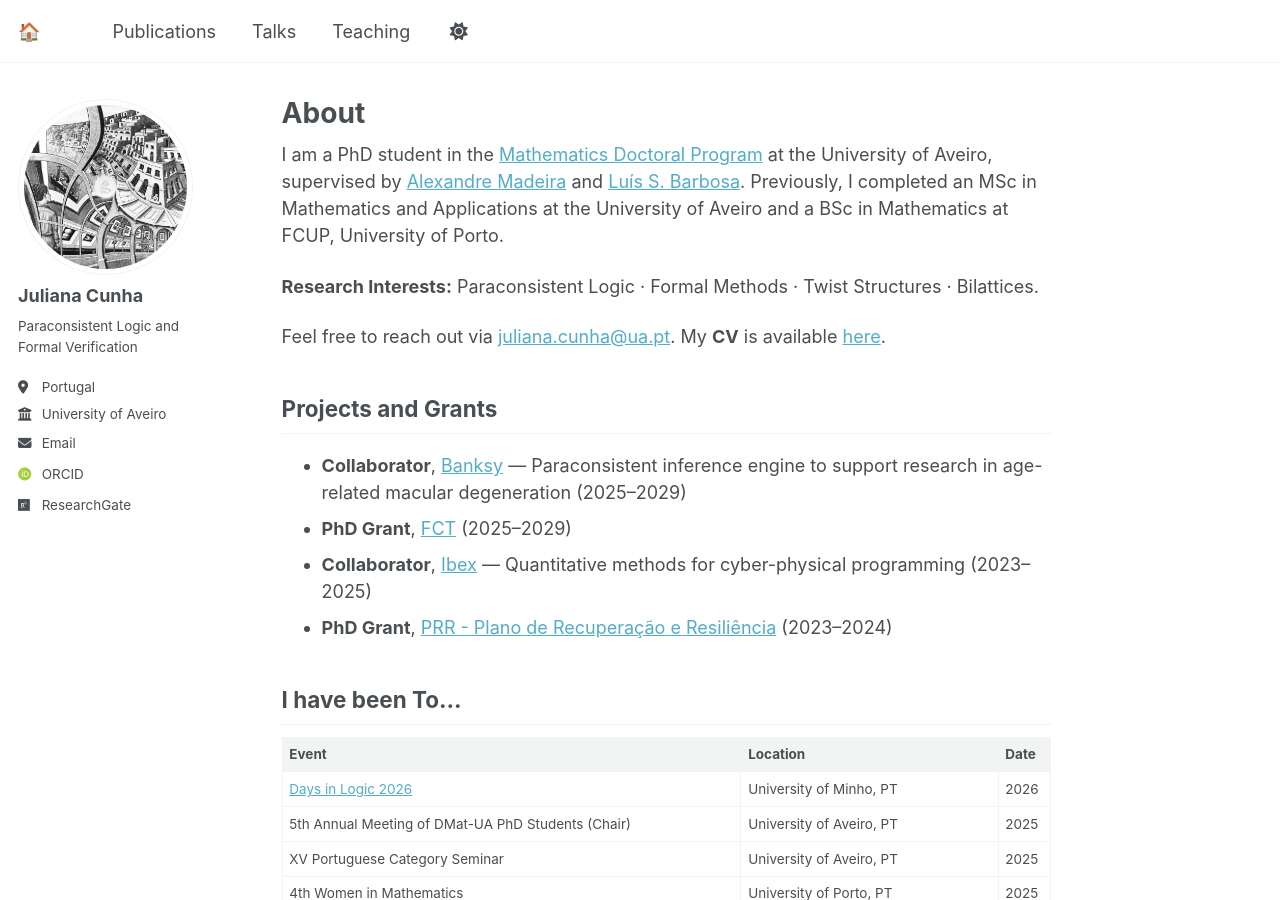
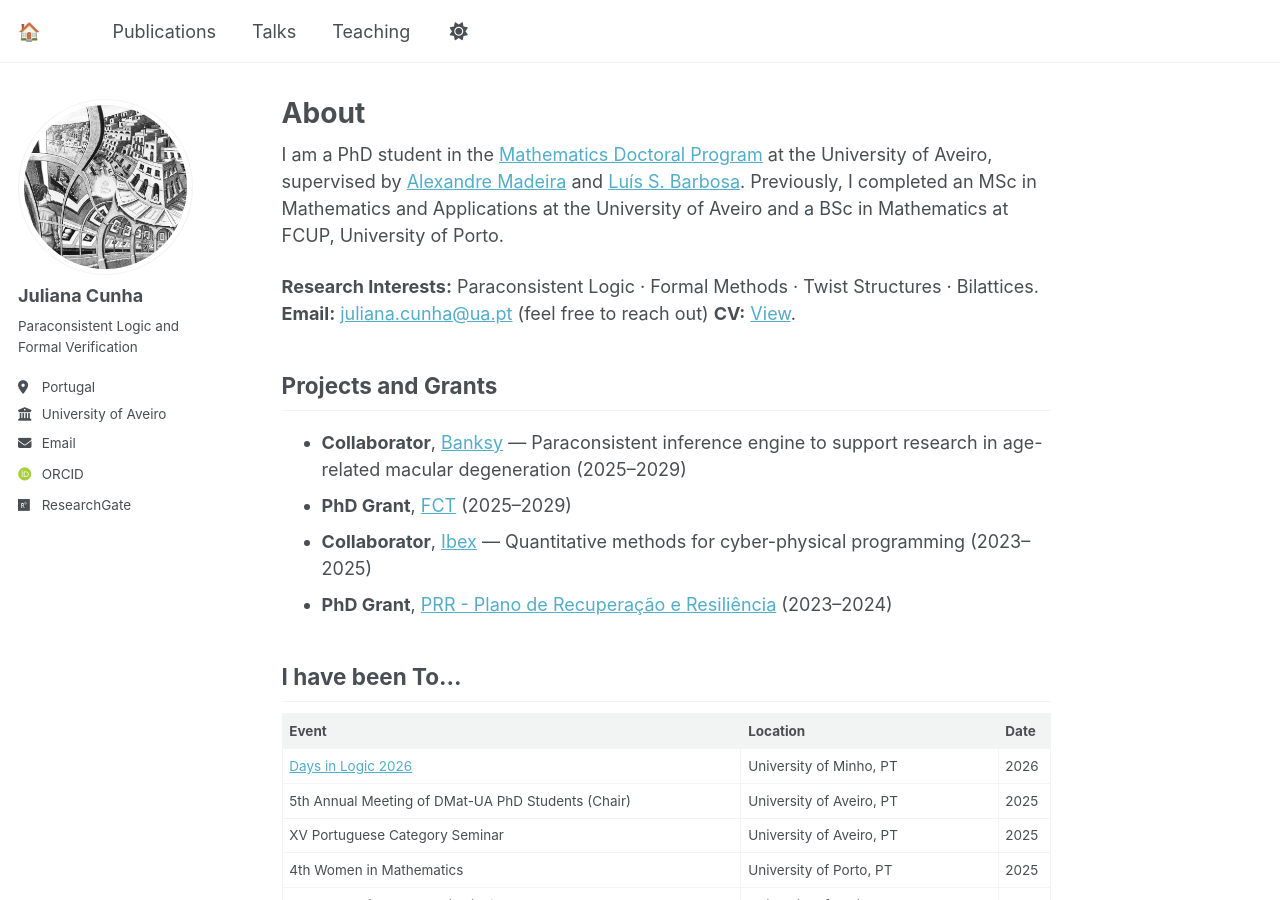
Before and after one commit to juliana-cunha/juliana-cunha.github.io, a Jekyll site: the page built from _pages/about.md, in a window 1280 px wide and 900 px high. Built offline with Jekyll 4.4.1, drawn with Linux system fonts in a browser that asks for light colours; some web fonts are replaced; a script that is not in the unit is left out.

Commit message:
Update about.md

```diff
--- a/_pages/about.md
+++ b/_pages/about.md
@@ -10,8 +10,8 @@ redirect_from:
 I am a PhD student in the [Mathematics Doctoral Program](https://www.ua.pt/en/curso/210) at the University of Aveiro, supervised by [Alexandre Madeira](https://sweet.ua.pt/madeira/) and [Luís S. Barbosa](https://www.di.uminho.pt/~lsb/). Previously, I completed an MSc in Mathematics and Applications at the University of Aveiro and a BSc in Mathematics at FCUP, University of Porto.
 
 **Research Interests:** Paraconsistent Logic · Formal Methods · Twist Structures · Bilattices.
-
-Feel free to reach out via [juliana.cunha@ua.pt](mailto:juliana.cunha@ua.pt). My **CV** is available [here](https://juliana-cunha.github.io/files/CV.pdf).
+**Email:** [juliana.cunha@ua.pt](mailto:juliana.cunha@ua.pt) (feel free to reach out)
+**CV:** [View](https://juliana-cunha.github.io/files/CV.pdf).
 
 
 Projects and Grants
```
